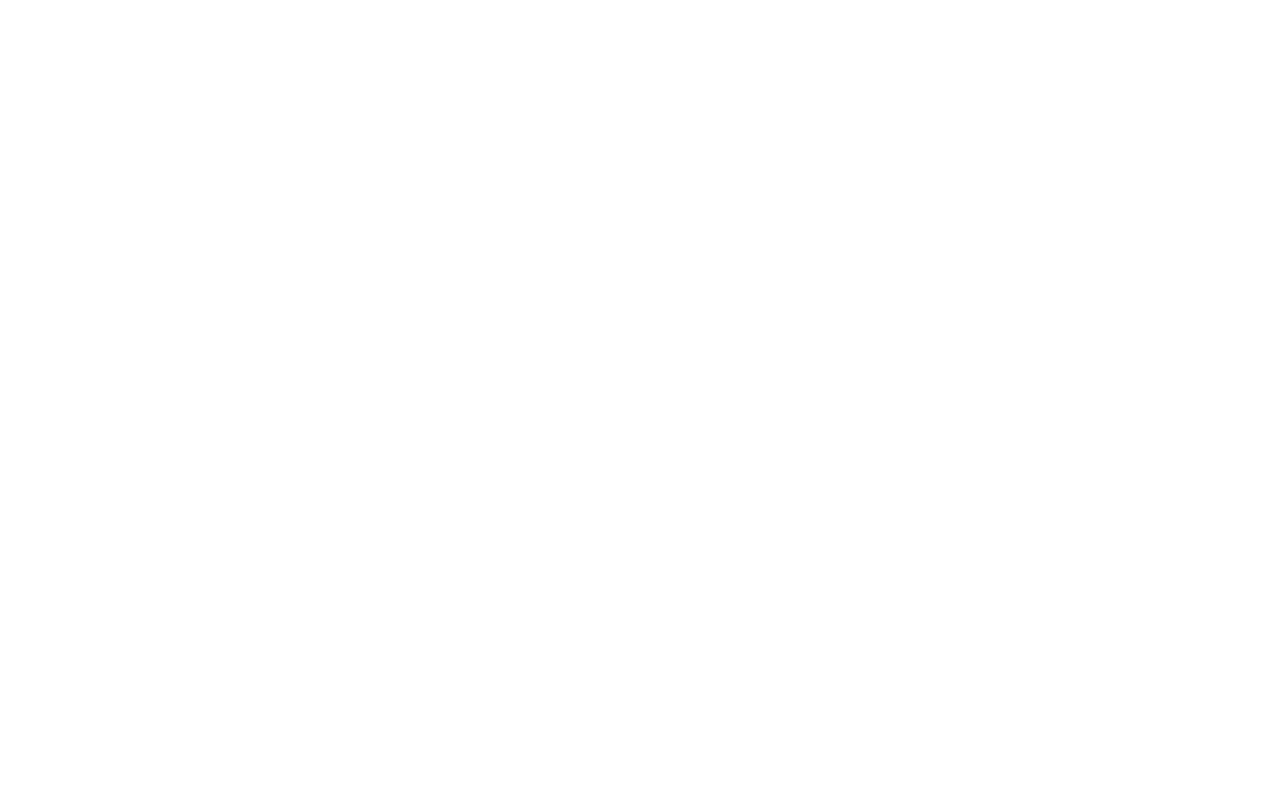
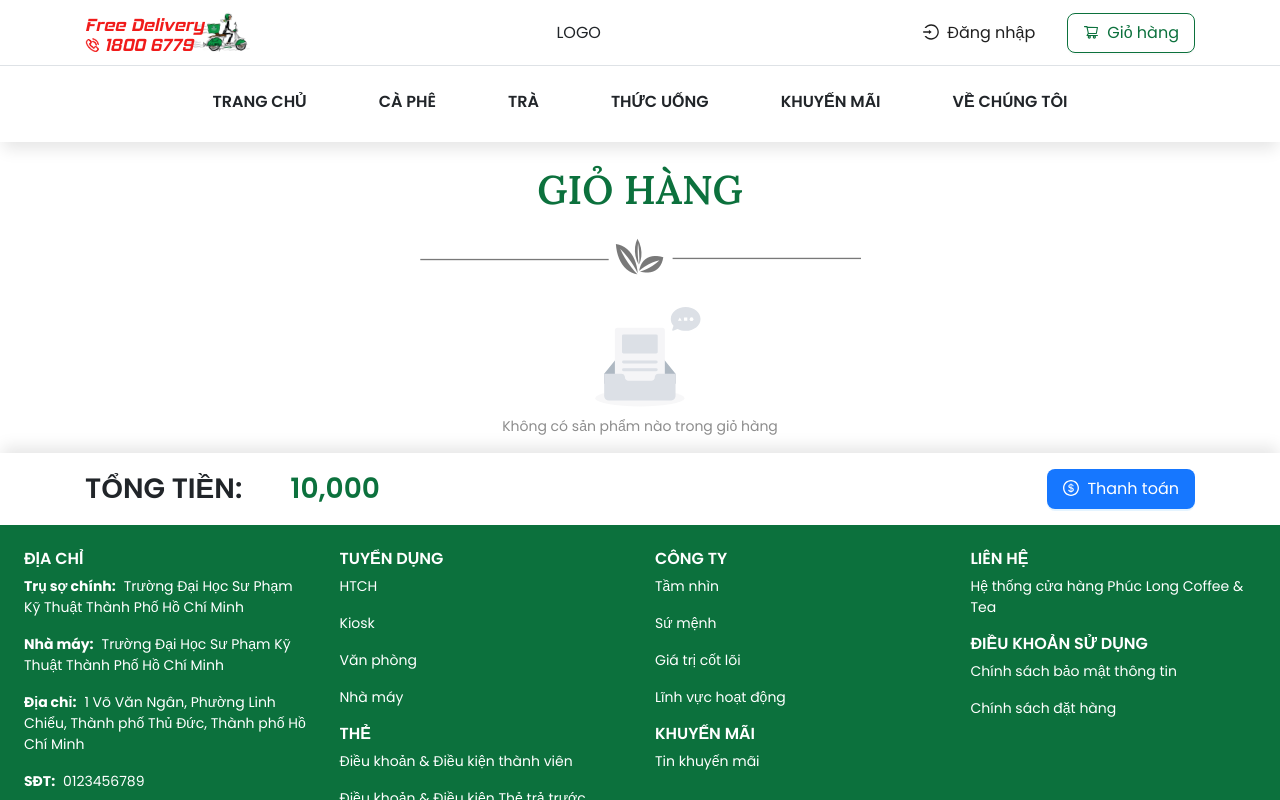
Before and after one commit to KenvinHuy2/kha20110500-TLCN_fe_reactjs, a React (Create React App) app: page /gio-hang in a window 1280 px wide. Before the commit this address had no page. Built offline with nearby package versions, Linux system fonts and the light colour scheme.

Commit message:
Implement page cart

```diff
--- a/src/App.jsx
+++ b/src/App.jsx
@@ -6,6 +6,7 @@ import { AdminLayout, ClientLayout } from './core/layouts';
 
 // Client pages
 const Home = lazy(() => import('./pages/home'));
+const Cart = lazy(() => import('./pages/cart'));
 const Teas = lazy(() => import('./pages/teas'));
 const Login = lazy(() => import('./pages/login'));
 const Drinks = lazy(() => import('./pages/drinks'));
@@ -158,6 +159,10 @@ const App = () => {
           path: 'dang-ky',
           element: <LazyLoadComponent component={<Register />} />,
         },
+        {
+          path: 'gio-hang',
+          element: <LazyLoadComponent component={<Cart />} />,
+        },
       ],
     },
   ]);
--- a/src/core/components/header/Header.jsx
+++ b/src/core/components/header/Header.jsx
@@ -53,6 +53,8 @@ const Header = () => {
                   <Button type='text' size='large' icon={<LoginOutlined />}>
                     Đăng nhập
                   </Button>
+                </NavLink>
+                <NavLink to='/gio-hang'>
                   <Button size='large' icon={<ShoppingCartOutlined />} className='btn-cart'>
                     Giỏ hàng
                   </Button>
--- /dev/null
+++ b/src/pages/cart/Cart.jsx
@@ -0,0 +1,43 @@
+import { DollarOutlined } from '@ant-design/icons';
+import { Button, Empty } from 'antd';
+import React from 'react';
+import { NumericFormat } from 'react-number-format';
+import './styles.scss';
+
+const Cart = () => {
+  return (
+    <>
+      <div className='container' id='cart'>
+        <div className='pt-4'>
+          <h1 className='text-center page-title'>GIỎ HÀNG</h1>
+        </div>
+        <div className='py-3 d-flex align-items-center justify-content-center'>
+          <img src='/assets/images/divider.png' alt='divider' />
+        </div>
+        <div className='py-3'>
+          <div className='d-flex align-items-center justify-content-center'>
+            <Empty description='Không có sản phẩm nào trong giỏ hàng' />
+          </div>
+        </div>
+      </div>
+      <div className='card-total'>
+        <div className='container d-flex justify-content-between align-items-center'>
+          <h3 className='m-0 text-uppercase'>
+            <span className='pr-5'>Tổng tiền:</span>
+            <NumericFormat
+              value={10000}
+              displayType='text'
+              thousandSeparator=','
+              style={{ color: '#0c713d' }}
+            />
+          </h3>
+          <Button size='large' type='primary' icon={<DollarOutlined />}>
+            Thanh toán
+          </Button>
+        </div>
+      </div>
+    </>
+  );
+};
+
+export default Cart;
--- /dev/null
+++ b/src/pages/cart/index.js
@@ -0,0 +1,2 @@
+import Cart from './Cart';
+export default Cart;
--- /dev/null
+++ b/src/pages/cart/styles.scss
@@ -0,0 +1,14 @@
+#cart {
+  position: relative;
+  min-height: calc(100vh - 646px);
+}
+
+.card-total {
+  position: sticky;
+  bottom: 0;
+
+  width: 100%;
+  padding: 16px;
+  box-shadow: 0px -8px 15px -2px rgba(0, 0, 0, 0.1);
+  background-color: #fff;
+}
```
